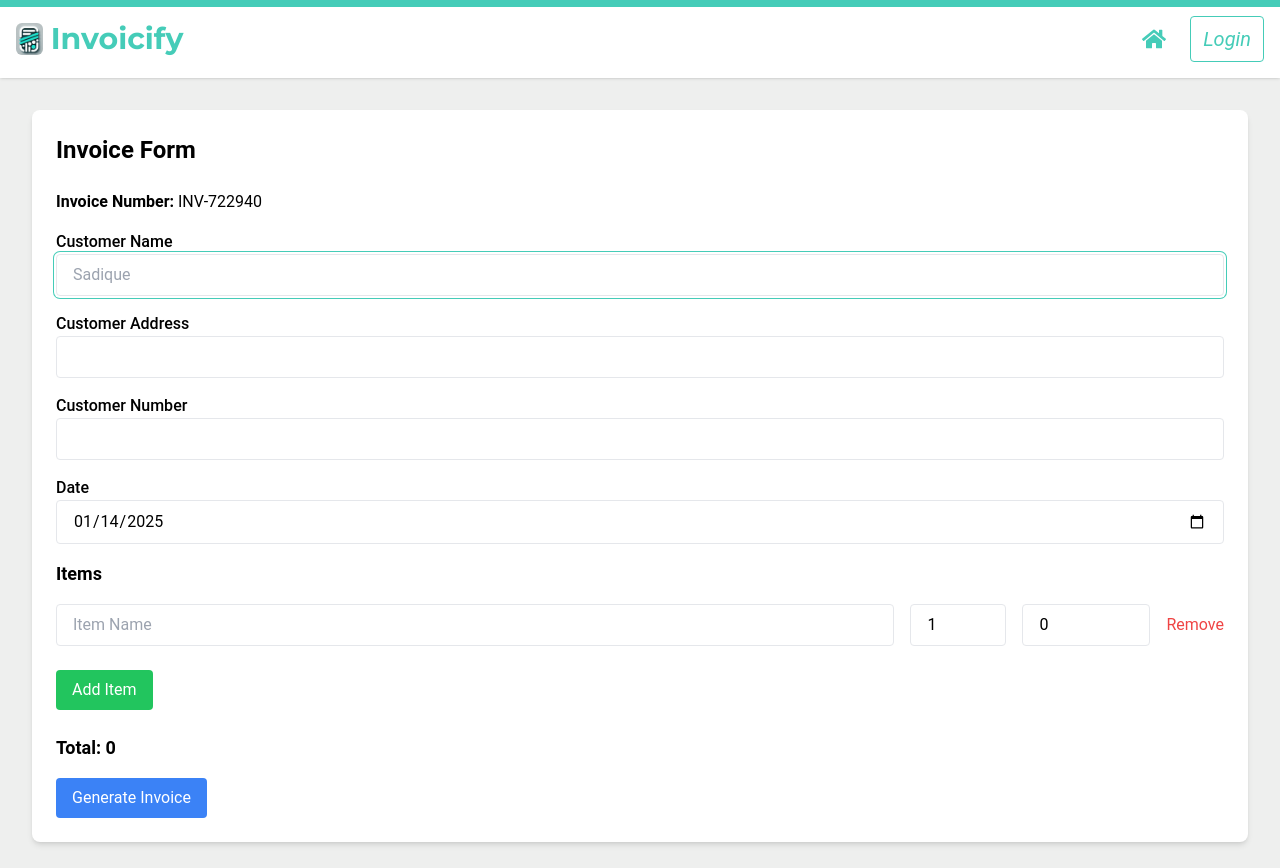
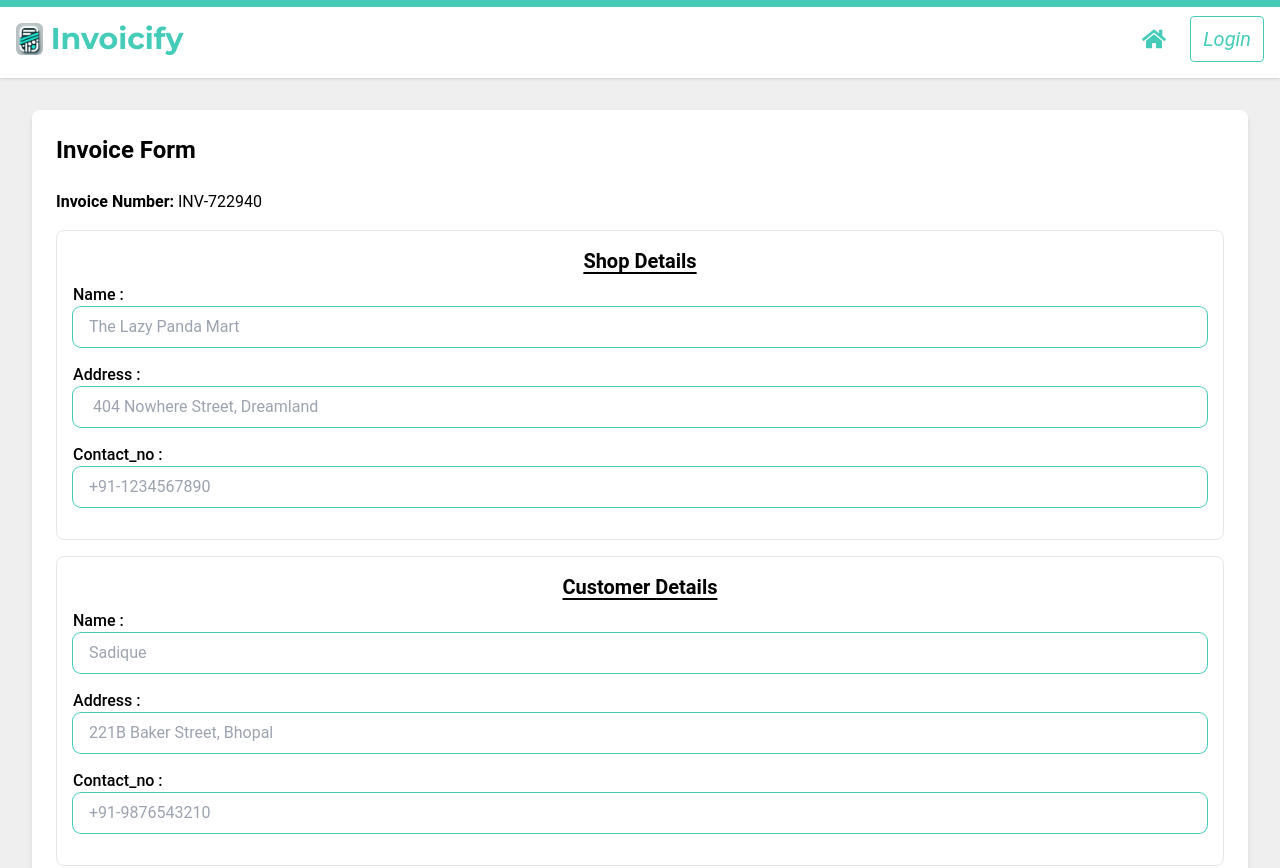
Before and after one commit to sadique-2004/Invoicify, a React (Vite) app: page /invoice1 in a window 1280 px wide. Shown: the top 868 px of the page. Built offline with nearby package versions, Linux system fonts and the light colour scheme.

Commit message:
Invoice form UI

```diff
--- a/src/components/InvoicePage.jsx
+++ b/src/components/InvoicePage.jsx
@@ -3,7 +3,10 @@
 import React, { useState } from 'react';
 
 function InvoicePage() {
-  const [items, setItems] = useState([{ name: '', quantity: 1, price: 0 }]);
+  const [shopName, setShopName] = useState('');
+  const [shopAddress, setShopAddress] = useState('');
+  const [shopContactNumber, setShopContactNumber] = useState('');
+  const [items, setItems] = useState([{ name: '', quantity: '', price: '' }]);
   const [customerName, setCustomerName] = useState('');
   const [customerAddress, setCustomerAddress] = useState('');
   const [customerNumber, setCustomerNumber] = useState('');
@@ -13,7 +16,7 @@ function InvoicePage() {
   );
   const [showPreview, setShowPreview] = useState(false);
 
-  const addItem = () => setItems([...items, { name: '', quantity: 1, price: 0 }]);
+  const addItem = () => setItems([...items, { name: '', quantity: '', price: '' }]);
   const removeItem = (index) => setItems(items.filter((_, i) => i !== index));
   const calculateTotal = () => items.reduce((sum, item) => sum + item.quantity * item.price, 0);
 
@@ -28,47 +31,92 @@ function InvoicePage() {
         <div className="bg-white p-6 shadow-md rounded-lg">
           <h1 className="text-2xl font-bold mb-6">Invoice Form</h1>
           <div className="mb-4"><strong>Invoice Number:</strong> {invoiceNumber}</div>
+
+          <div className='mb-4 border p-4 rounded-lg'>
+            <h1 className="text-xl font-bold mb-2 text-center underline underline-offset-4">Shop Details</h1>
             <div className="mb-4">
-            <label className="block font-medium">Customer Name</label>
+              <label className="block font-medium">Name :</label>
+              <input
+                type="text"
+                value={shopName}
+                onChange={(e) => setShopName(e.target.value)}
+                className="w-full px-4 py-2 rounded-lg ring-1 ring-[#45ccb8] focus:ring-[#45ccb8] focus:outline-none focus:bg-gray-100"
+                placeholder="The Lazy Panda Mart"
+              />
+            </div>
+            <div className="mb-4">
+              <label className="block font-medium">Address :</label>
+              <input
+                type="text"
+                value={shopAddress}
+                onChange={(e) => setShopAddress(e.target.value)}
+                className="w-full px-4 py-2 rounded-lg ring-1 ring-[#45ccb8] focus:ring-[#45ccb8] focus:outline-none focus:bg-gray-100"
+                placeholder=" 404 Nowhere Street, Dreamland"
+              />
+            </div>
+            <div className="mb-4">
+              <label className="block font-medium">Contact_no :</label>
+              <input
+                type="text"
+                value={shopContactNumber}
+                onChange={(e) => setShopContactNumber(e.target.value)}
+                className="w-full px-4 py-2 rounded-lg ring-1 ring-[#45ccb8] focus:ring-[#45ccb8] focus:outline-none focus:bg-gray-100"
+                placeholder="+91-1234567890"
+              />
+            </div>
+          </div>
+
+
+          <div className='mb-4 border p-4 rounded-lg'>
+            <h1 className="text-xl font-bold mb-2 text-center underline underline-offset-4">Customer Details</h1>
+            <div className="mb-4">
+              <label className="block font-medium">Name :</label>
               <input
                 type="text"
                 value={customerName}
                 onChange={(e) => setCustomerName(e.target.value)}
-              className="w-full px-4 py-2 border rounded ring-1 ring-[#45ccb8] ring-offset-2 focus-ring-white focus:border-red-400"
+                className="w-full px-4 py-2 rounded-lg ring-1 ring-[#45ccb8] focus:ring-[#45ccb8] focus:outline-none focus:bg-gray-100"
                 placeholder='Sadique'
               />
             </div>
+
             <div className="mb-4">
-            <label className="block font-medium">Customer Address</label>
+              <label className="block font-medium">Address :</label>
               <input
                 type="text"
                 value={customerAddress}
                 onChange={(e) => setCustomerAddress(e.target.value)}
-              className="w-full px-4 py-2 border rounded"
+                className="w-full px-4 py-2 rounded-lg ring-1 ring-[#45ccb8] focus:ring-[#45ccb8] focus:outline-none focus:bg-gray-100"
+                placeholder='221B Baker Street, Bhopal'
               />
             </div>
             <div className="mb-4">
-            <label className="block font-medium">Customer Number</label>
+              <label className="block font-medium">Contact_no :</label>
               <input
                 type="text"
                 value={customerNumber}
                 onChange={(e) => setCustomerNumber(e.target.value)}
-              className="w-full px-4 py-2 border rounded"
+                className="w-full px-4 py-2 rounded-lg ring-1 ring-[#45ccb8] focus:ring-[#45ccb8] focus:outline-none focus:bg-gray-100"
+                placeholder='+91-9876543210'
               />
             </div>
+          </div>
+
+
           <div className="mb-4">
             <label className="block font-medium">Date</label>
             <input
               type="date"
               value={invoiceDate}
               onChange={(e) => setInvoiceDate(e.target.value)}
-              className="w-full px-4 py-2 border rounded"
+              className="w-full px-4 py-2 rounded-lg ring-1 ring-[#45ccb8] focus:ring-[#45ccb8] focus:outline-none focus:bg-gray-100"
             />
           </div>
           <div className="mb-6">
             <h3 className="text-lg font-bold mb-4">Items</h3>
             {items.map((item, index) => (
-              <div key={index} className="flex gap-4 mb-4">
+
+              <div key={index} className="grid grid-cols-1 sm:grid-cols-4 gap-4 mb-4">
                 <input
                   type="text"
                   placeholder="Item Name"
@@ -78,7 +126,7 @@ function InvoicePage() {
                     updatedItems[index].name = e.target.value;
                     setItems(updatedItems);
                   }}
-                  className="flex-1 px-4 py-2 border rounded w-full"
+                  className="w-full px-4 py-2 border rounded-lg ring-1 ring-[#45ccb8] focus:ring-[#45ccb8] focus:outline-none focus:bg-gray-100"
                 />
                 <input
                   type="number"
@@ -89,7 +137,7 @@ function InvoicePage() {
                     updatedItems[index].quantity = +e.target.value;
                     setItems(updatedItems);
                   }}
-                  className="w-full sm:w-24 px-4 py-2 border rounded"
+                  className="w-full sm:w-24 px-4 py-2 border rounded-lg ring-1 ring-[#45ccb8] focus:ring-[#45ccb8] focus:outline-none focus:bg-gray-100"
                 />
                 <input
                   type="number"
@@ -100,20 +148,20 @@ function InvoicePage() {
                     updatedItems[index].price = +e.target.value;
                     setItems(updatedItems);
                   }}
-                  className="w-full sm:w-32 px-4 py-2 border rounded"
+                  className="w-full sm:w-32 px-4 py-2 border rounded-lg ring-1 ring-[#45ccb8] focus:ring-[#45ccb8] focus:outline-none focus:bg-gray-100"
                 />
                 <button
                   onClick={() => removeItem(index)}
-                  className="w-full sm:w-auto text-red-500 hover:underline"
+                  className="bg-red-500 text-white px-4 py-2 rounded hover:bg-red-600 w-full sm:w-auto"
                 >
-                  Remove
+                  Remove Item
                 </button>
               </div>
             ))}
 
             <button
               onClick={addItem}
-              className="mt-2 bg-green-500 text-white px-4 py-2 rounded hover:bg-[#2E7C75]"
+              className="mt-2 bg-green-500 text-white px-4 py-2 rounded hover:bg-[#2E7C75] w-full sm:w-auto"
             >
               Add Item
             </button>
@@ -128,9 +176,19 @@ function InvoicePage() {
         </div>
       ) : (
         <div className="bg-white p-6 shadow-md rounded-lg" id="invoice-preview">
-          <h1 className="text-2xl font-bold mb-4">Invoice</h1>
-          <p><strong>Invoice No:</strong> {invoiceNumber}</p>
+          <h1 className="text-3xl font-extrabold text-center mb-3 text-gray-800 uppercase tracking-wide">
+            {shopName || 'Invoice'}
+          </h1>
+          <p className="text-center text-gray-600 text-sm">
+            {shopAddress} | <span className="font-medium">Contact No:</span> {shopContactNumber}
+          </p>
+          <hr className="my-4 border-t-2 border-gray-300" />
+
+          <span className='flex justify-between'>
+          {/* <h2 className="text-2xl font-bold mb-4">Invoice</h2> */}
+          <p className='bg-gray-300'><strong> Invoice No:</strong> {invoiceNumber}</p>
           <p><strong>Date:</strong> {invoiceDate}</p>
+          </span>
           <p><strong>Customer Name:</strong> {customerName}</p>
           <p><strong>Customer Address:</strong> {customerAddress}</p>
           <p><strong>Customer Number:</strong> {customerNumber}</p>
```
Lines whose indentation alone changed are shown as unchanged.
